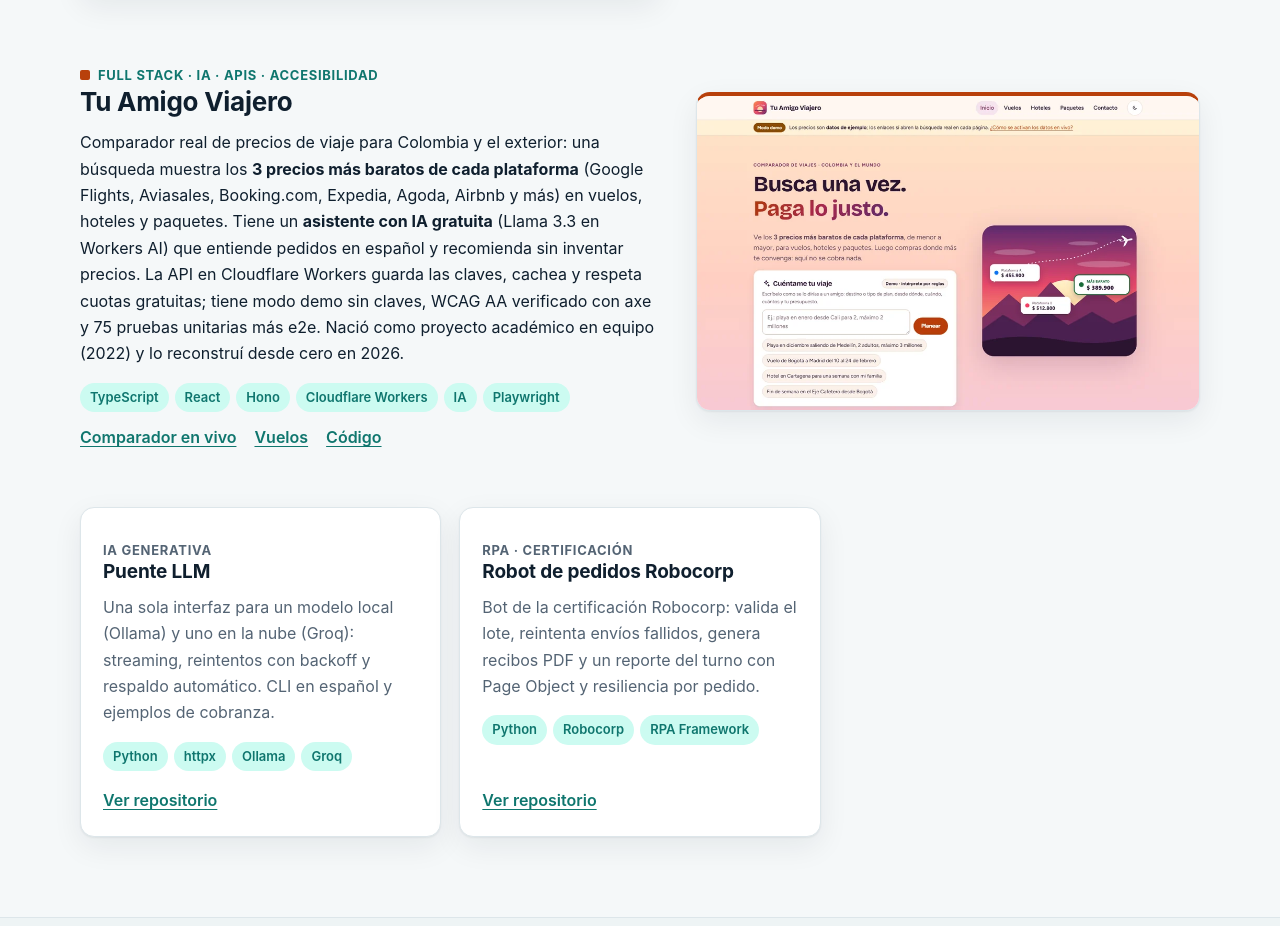
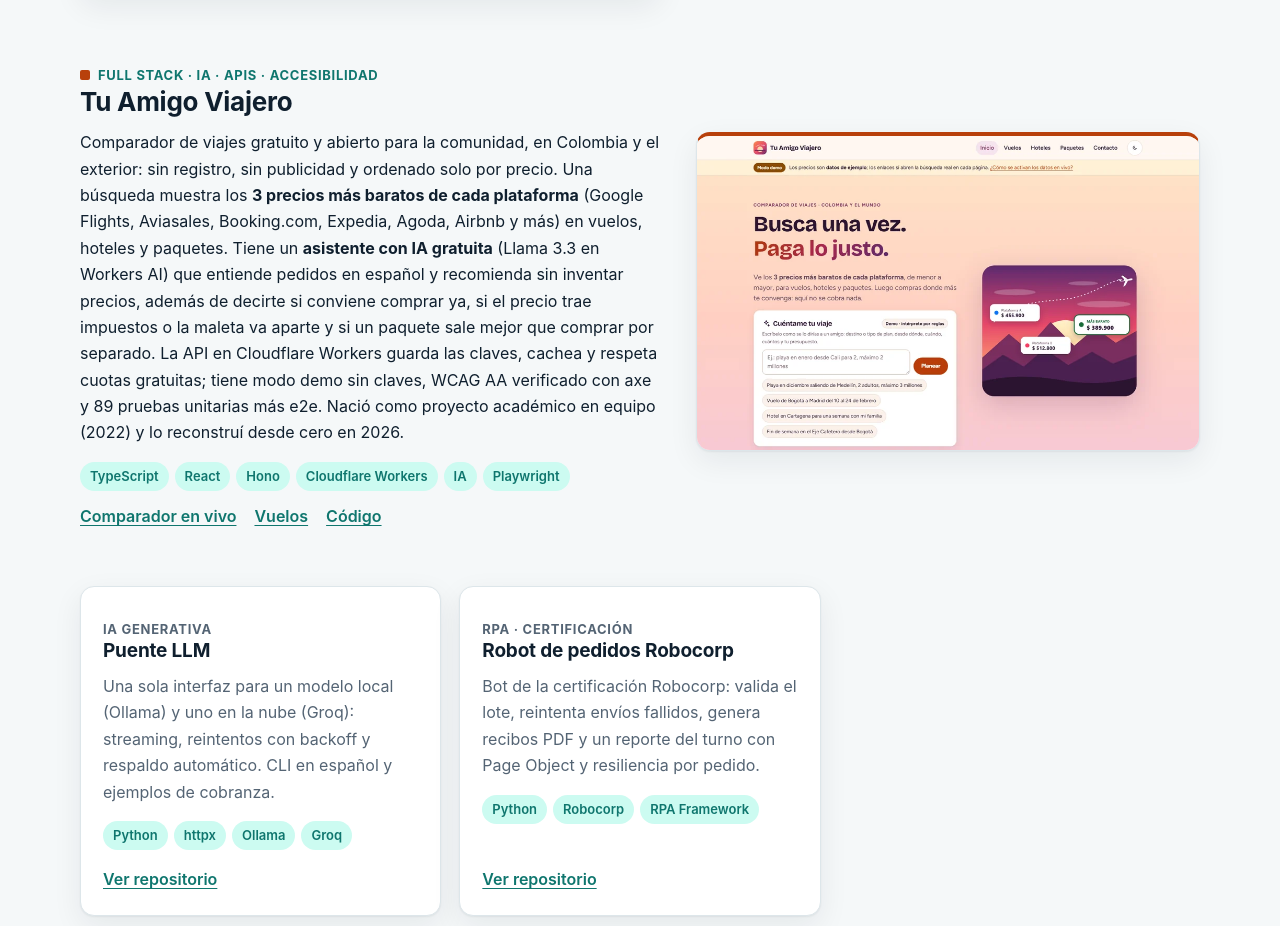
Before and after one commit to DarwinMontiel/DarwinMontiel.github.io, a plain HTML site: page index.html in a window 1280 px wide. Shown: the part 2923-3849 px from the top of the page. Drawn offline with Linux system fonts and the light colour scheme.

Commit message:
docs: Tu Amigo Viajero 3.1 como servicio gratuito para la comunidad

```diff
--- a/index.html
+++ b/index.html
@@ -195,7 +195,7 @@
           <div class="project__body">
             <p class="project__kicker">Full stack · IA · APIs · Accesibilidad</p>
             <h3>Tu Amigo Viajero</h3>
-            <p>Comparador real de precios de viaje para Colombia y el exterior: una búsqueda muestra los <strong>3 precios más baratos de cada plataforma</strong> (Google Flights, Aviasales, Booking.com, Expedia, Agoda, Airbnb y más) en vuelos, hoteles y paquetes. Tiene un <strong>asistente con IA gratuita</strong> (Llama 3.3 en Workers AI) que entiende pedidos en español y recomienda sin inventar precios. La API en Cloudflare Workers guarda las claves, cachea y respeta cuotas gratuitas; tiene modo demo sin claves, WCAG AA verificado con axe y 75 pruebas unitarias más e2e. Nació como proyecto académico en equipo (2022) y lo reconstruí desde cero en 2026.</p>
+            <p>Comparador de viajes gratuito y abierto para la comunidad, en Colombia y el exterior: sin registro, sin publicidad y ordenado solo por precio. Una búsqueda muestra los <strong>3 precios más baratos de cada plataforma</strong> (Google Flights, Aviasales, Booking.com, Expedia, Agoda, Airbnb y más) en vuelos, hoteles y paquetes. Tiene un <strong>asistente con IA gratuita</strong> (Llama 3.3 en Workers AI) que entiende pedidos en español y recomienda sin inventar precios, además de decirte si conviene comprar ya, si el precio trae impuestos o la maleta va aparte y si un paquete sale mejor que comprar por separado. La API en Cloudflare Workers guarda las claves, cachea y respeta cuotas gratuitas; tiene modo demo sin claves, WCAG AA verificado con axe y 89 pruebas unitarias más e2e. Nació como proyecto académico en equipo (2022) y lo reconstruí desde cero en 2026.</p>
             <ul class="chips">
               <li>TypeScript</li><li>React</li><li>Hono</li><li>Cloudflare Workers</li><li>IA</li><li>Playwright</li>
             </ul>
```
